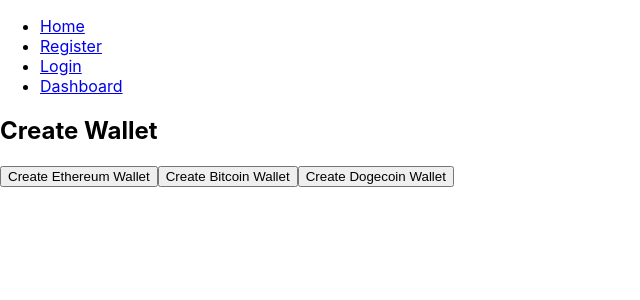
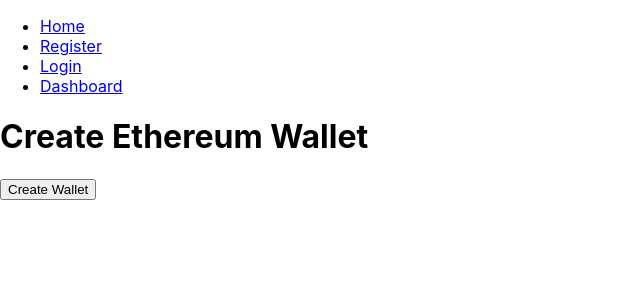
Before and after one commit to spacewithme/CWS, a React (Create React App) app in the folder crypto-wallet/frontend/: page /wallet in a window 1280 px wide. Shown: the top 300 px of the page, without its empty margins (0-640 px from the left). Built offline with nearby package versions, Linux system fonts and the light colour scheme.

Commit message:
wallet.js updated

```diff
--- a/crypto-wallet/frontend/src/components/Wallet.js
+++ b/crypto-wallet/frontend/src/components/Wallet.js
@@ -1,30 +1,24 @@
 import React, { useState } from 'react';
-import { createEthereumWallet, createBitcoinWallet, createDogecoinWallet } from '../services/blockchainService';
+import axios from 'axios';
 
 const Wallet = () => {
     const [wallet, setWallet] = useState(null);
 
-    const handleCreateWallet = async (type) => {
-        let newWallet;
-        if (type === 'ethereum') {
-            newWallet = await createEthereumWallet();
-        } else if (type === 'bitcoin') {
-            newWallet = await createBitcoinWallet();
-        } else if (type === 'dogecoin') {
-            newWallet = await createDogecoinWallet();
+    const createWallet = async () => {
+        try {
+            const response = await axios.post('/api/wallet/ethereum');
+            setWallet(response.data);
+        } catch (error) {
+            console.error('Error creating wallet', error);
         }
-        setWallet(newWallet);
     };
 
     return (
         <div>
-            <h2>Create Wallet</h2>
-            <button onClick={() => handleCreateWallet('ethereum')}>Create Ethereum Wallet</button>
-            <button onClick={() => handleCreateWallet('bitcoin')}>Create Bitcoin Wallet</button>
-            <button onClick={() => handleCreateWallet('dogecoin')}>Create Dogecoin Wallet</button>
+            <h1>Create Ethereum Wallet</h1>
+            <button onClick={createWallet}>Create Wallet</button>
             {wallet && (
                 <div>
-                    <h3>Wallet Details</h3>
                     <p>Address: {wallet.address}</p>
                     <p>Private Key: {wallet.privateKey}</p>
                 </div>
```
